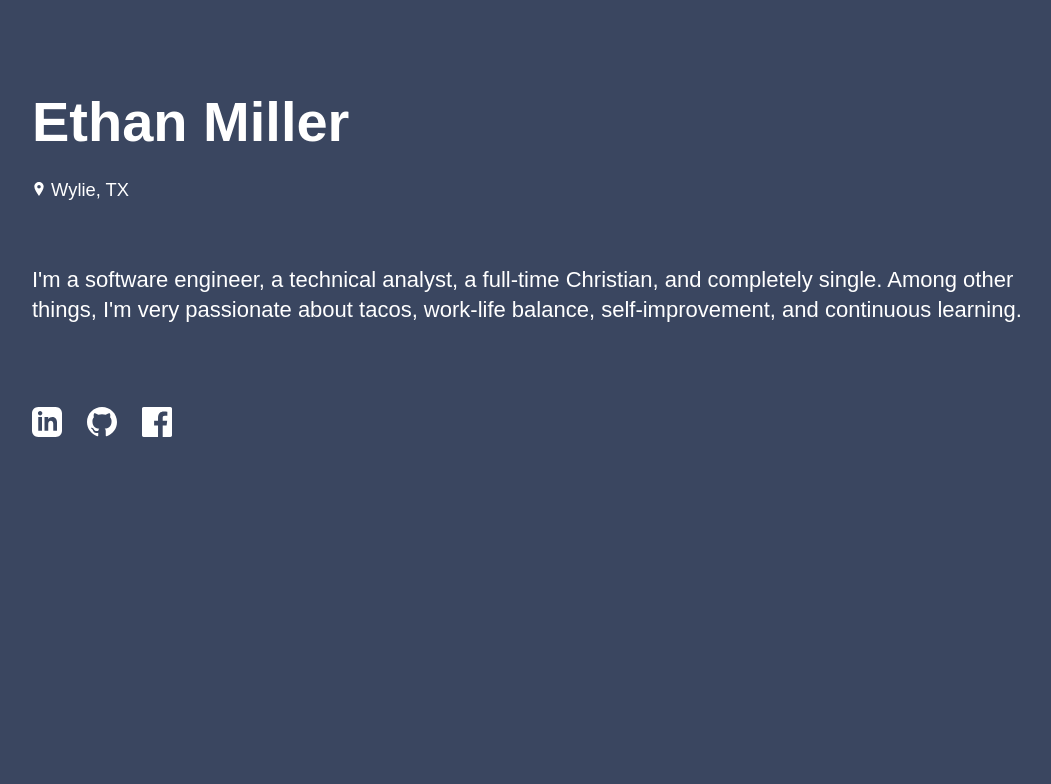
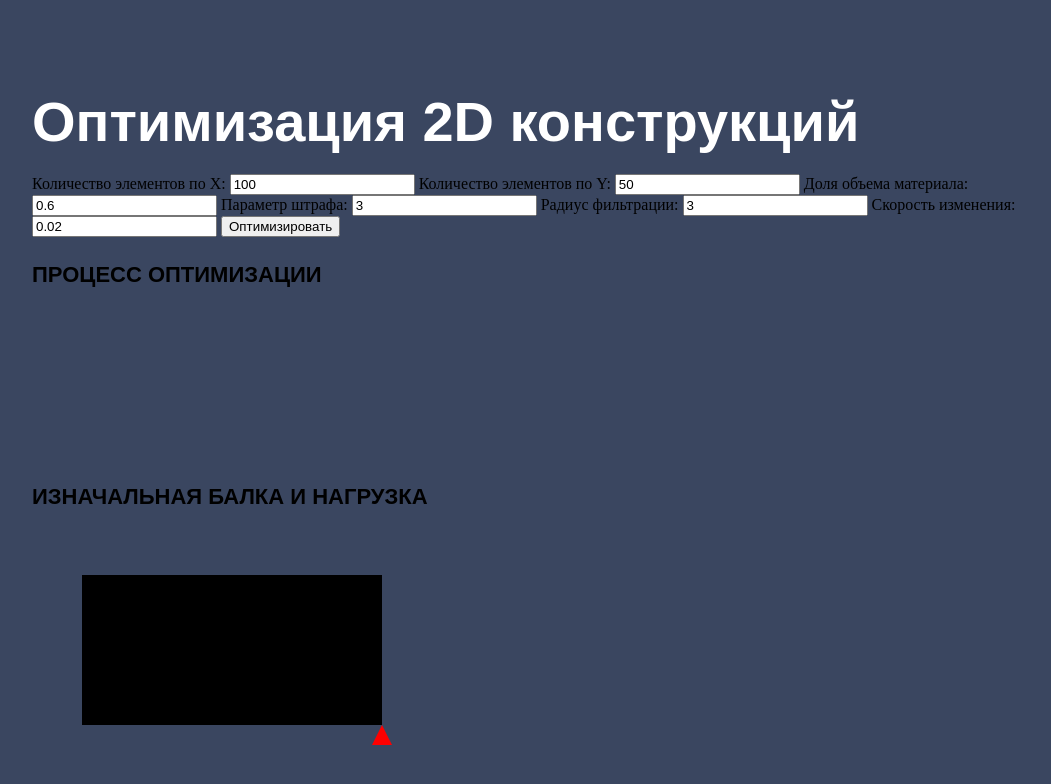
Before and after one commit to maerdlina/TestFlaskNetlify, a Flask app: page / in a window 1280 px wide. Shown: the top 784 px of the page, without its empty margins (96-1147 px from the left). Run offline with Flask 2, Linux system fonts and the light colour scheme; a map, chart or similar area stays blank; some libraries are stand-ins or nearby versions.

Commit message:
update index

```diff
--- a/templates/index.html
+++ b/templates/index.html
@@ -1,47 +1,42 @@
 <!DOCTYPE html>
-<html>
+<html lang="ru">
 <head>
-    <link rel="stylesheet" type="text/css" href="{{ url_for('static', filename='main.css') }}">
-    <title>Ethan Miller</title>
+    <meta charset="UTF-8">
+    <meta name="viewport" content="width=device-width, initial-scale=1.0">
+    <title>Оптимизация 2D конструкций</title>
+    <link rel="stylesheet" href="static/styles.css">
+    <script src="https://cdnjs.cloudflare.com/ajax/libs/socket.io/4.7.2/socket.io.js"></script>
 </head>
 <body>
-      <div>
-          <h1>Ethan Miller</h1>
-          <p><small>
-              <svg xmlns="http://www.w3.org/2000/svg" width="14" height="14" viewBox="0 0 24 24">
-                  <path d="M12 0c-4.198 0-8 3.403-8 7.602 0 4.198 3.469 9.21 8 16.398 4.531-7.188 8-12.2 8-16.398 0-4.199-3.801-7.602-8-7.602zm0 11c-1.657 0-3-1.343-3-3s1.343-3 3-3 3 1.343 3 3-1.343 3-3 3z" fill="currentColor" fill-rule="evenodd"></path>
-              </svg>
-              Wylie, TX
-          </small></p>
-          <div class="content">
-              <p>I'm a software engineer, a technical analyst, a full-time Christian, and completely single. Among other things, I'm very passionate about tacos, work-life balance, self-improvement, and continuous learning.<p>
-          </div>
-
-
-          <div class="social-icon">
-              <a href="https://www.linkedin.com/in/ethan-miller-649206188/">
-                  <svg xmlns="http://www.w3.org/2000/svg" width="30" height="30" viewBox="0 0 24 24">
-                      <path d="M19 0h-14c-2.761 0-5 2.239-5 5v14c0 2.761 2.239 5 5 5h14c2.762 0 5-2.239 5-5v-14c0-2.761-2.238-5-5-5zm-11 19h-3v-11h3v11zm-1.5-12.268c-.966 0-1.75-.79-1.75-1.764s.784-1.764 1.75-1.764 1.75.79 1.75 1.764-.783 1.764-1.75 1.764zm13.5 12.268h-3v-5.604c0-3.368-4-3.113-4 0v5.604h-3v-11h3v1.765c1.396-2.586 7-2.777 7 2.476v6.759z" fill="currentColor" fill-rule="evenodd"></path>
-                  </svg>
-              </a>
-          </div>
-
-          <div class="social-icon">
-              <a href="https://github.com/ethanmiller1">
-                  <svg xmlns="http://www.w3.org/2000/svg" width="30" height="30" viewBox="0 0 24 24">
-                      <path d="M12 0c-6.626 0-12 5.373-12 12 0 5.302 3.438 9.8 8.207 11.387.599.111.793-.261.793-.577v-2.234c-3.338.726-4.033-1.416-4.033-1.416-.546-1.387-1.333-1.756-1.333-1.756-1.089-.745.083-.729.083-.729 1.205.084 1.839 1.237 1.839 1.237 1.07 1.834 2.807 1.304 3.492.997.107-.775.418-1.305.762-1.604-2.665-.305-5.467-1.334-5.467-5.931 0-1.311.469-2.381 1.236-3.221-.124-.303-.535-1.524.117-3.176 0 0 1.008-.322 3.301 1.23.957-.266 1.983-.399 3.003-.404 1.02.005 2.047.138 3.006.404 2.291-1.552 3.297-1.23 3.297-1.23.653 1.653.242 2.874.118 3.176.77.84 1.235 1.911 1.235 3.221 0 4.609-2.807 5.624-5.479 5.921.43.372.823 1.102.823 2.222v3.293c0 .319.192.694.801.576 4.765-1.589 8.199-6.086 8.199-11.386 0-6.627-5.373-12-12-12z" fill="currentColor" fill-rule="evenodd"></path>
-                  </svg>
-              </a>
-          </div>
-
-         <div class="social-icon">
-              <a href="https://www.facebook.com/ethan.miller.7771">
-                  <svg xmlns="http://www.w3.org/2000/svg" width="30" height="30" viewBox="0 0 24 24">
-                      <path d="M22.675 0h-21.35c-.732 0-1.325.593-1.325 1.325v21.351c0 .731.593 1.324 1.325 1.324h11.495v-9.294h-3.128v-3.622h3.128v-2.671c0-3.1 1.893-4.788 4.659-4.788 1.325 0 2.463.099 2.795.143v3.24l-1.918.001c-1.504 0-1.795.715-1.795 1.763v2.313h3.587l-.467 3.622h-3.12v9.293h6.116c.73 0 1.323-.593 1.323-1.325v-21.35c0-.732-.593-1.325-1.325-1.325z" fill="currentColor" fill-rule="evenodd"></path>
-                  </svg>
-              </a>
-          </div>
-
-      </div>
+    <div class="container">
+        <h1>Оптимизация 2D конструкций</h1>
+        <div class="form-container">
+            <form id="optimization-form" class="form">
+                <label for="nelx">Количество элементов по X:</label>
+                <input type="number" id="nelx" name="nelx" value="100" required>
+                <label for="nely">Количество элементов по Y:</label>
+                <input type="number" id="nely" name="nely" value="50" required>
+                <label for="vol_frac">Доля объема материала:</label>
+                <input type="number" id="vol_frac" name="vol_frac" value="0.6" step="0.1" required>
+                <label for="penal">Параметр штрафа:</label>
+                <input type="number" id="penal" name="penal" value="3" required>
+                <label for="rmin">Радиус фильтрации:</label>
+                <input type="number" id="rmin" name="rmin" value="3" required>
+                <label for="er">Скорость изменения:</label>
+                <input type="number" id="er" name="er" value="0.02" step="0.01" required>
+                <button type="submit">Оптимизировать</button>
+            </form>
+            <div id="result" class="result">
+                <h2>Процесс оптимизации</h2>
+                <canvas id="topology-canvas"></canvas>
+                <p id="iteration-info"></p>
+            </div>
+        </div>
+        <div class="initial-beam-container">
+            <h2>Изначальная балка и нагрузка</h2>
+            <canvas id="initial-beam-canvas"></canvas>
+        </div>
+    </div>
+    <script src="{{ url_for('static', filename='script.js') }}"></script>
 </body>
 </html>
```
Also changed, not shown: static/script.js (renamed from build/static/script.js), static/styles.css (renamed from static/main.css).
